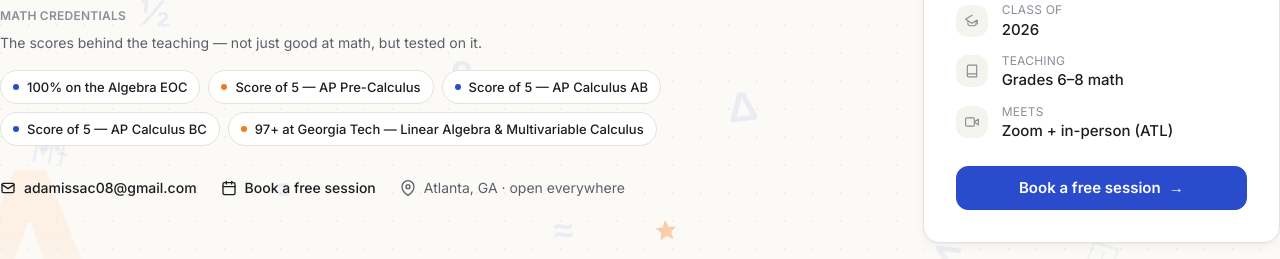
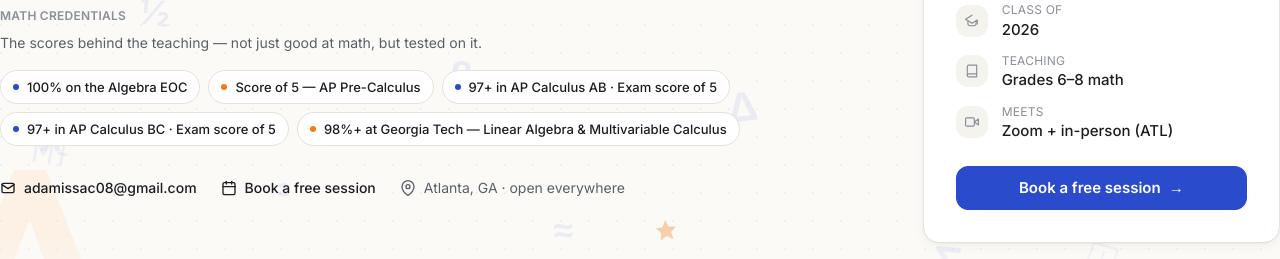
Before and after one commit to adamissac/adamsalphabet, a Next.js app: page /about in a window 1280 px wide. Shown: the part 524-783 px from the top of the page. Built offline with nearby package versions, Linux system fonts and the light colour scheme; no server answers.

Commit message:
Update About credentials with 97+ AP Calc and 98%+ at GT
Show course grades alongside AP exam scores for Calculus AB and BC, and 98%+ for Georgia Tech dual enrollment.

```diff
--- a/src/app/about/page.tsx
+++ b/src/app/about/page.tsx
@@ -61,10 +61,10 @@ export default function AboutPage() {
                 <ul className="mt-4 flex flex-wrap gap-2">
                   <ActivityChip dot="brand">100% on the Algebra EOC</ActivityChip>
                   <ActivityChip dot="accent">Score of 5 — AP Pre-Calculus</ActivityChip>
-                  <ActivityChip dot="brand">Score of 5 — AP Calculus AB</ActivityChip>
-                  <ActivityChip dot="brand">Score of 5 — AP Calculus BC</ActivityChip>
+                  <ActivityChip dot="brand">97+ in AP Calculus AB · Exam score of 5</ActivityChip>
+                  <ActivityChip dot="brand">97+ in AP Calculus BC · Exam score of 5</ActivityChip>
                   <ActivityChip dot="accent">
-                    97+ at Georgia Tech — Linear Algebra &amp; Multivariable Calculus
+                    98%+ at Georgia Tech — Linear Algebra &amp; Multivariable Calculus
                   </ActivityChip>
                 </ul>
               </div>
```
